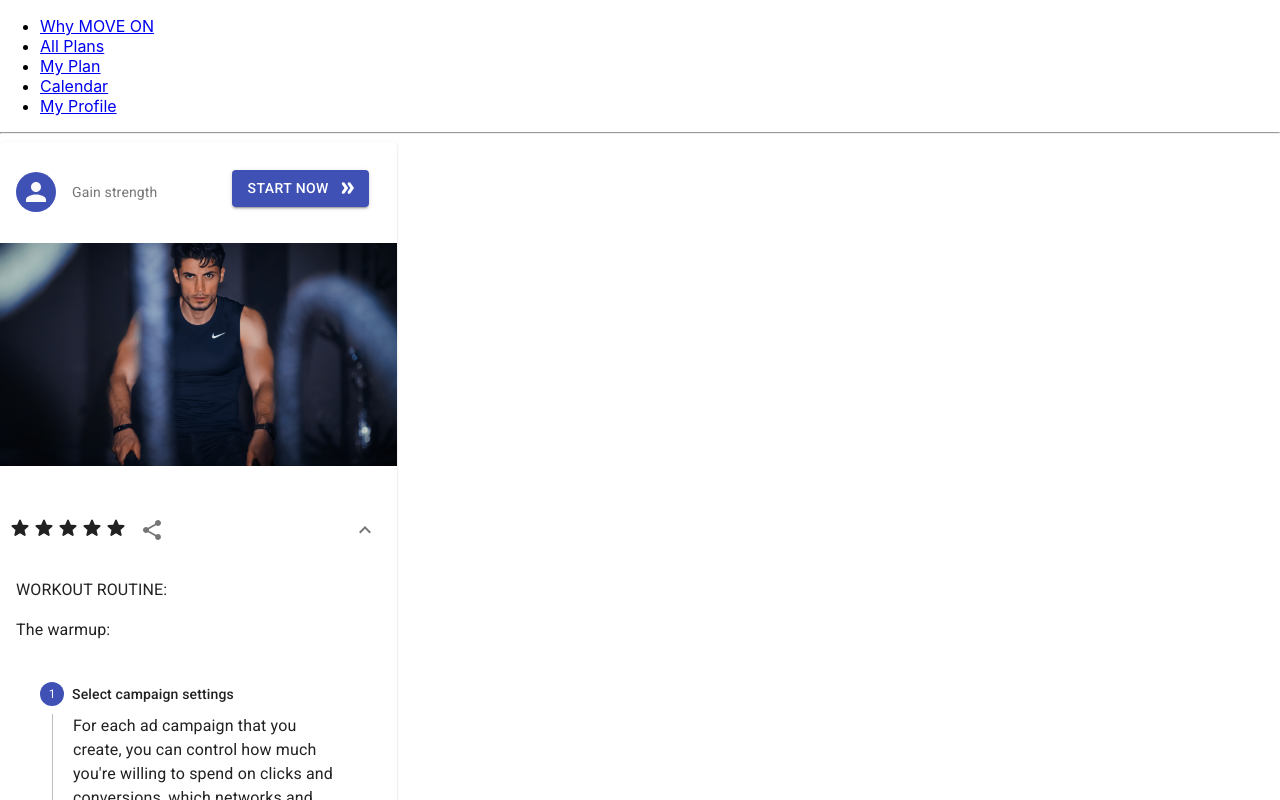
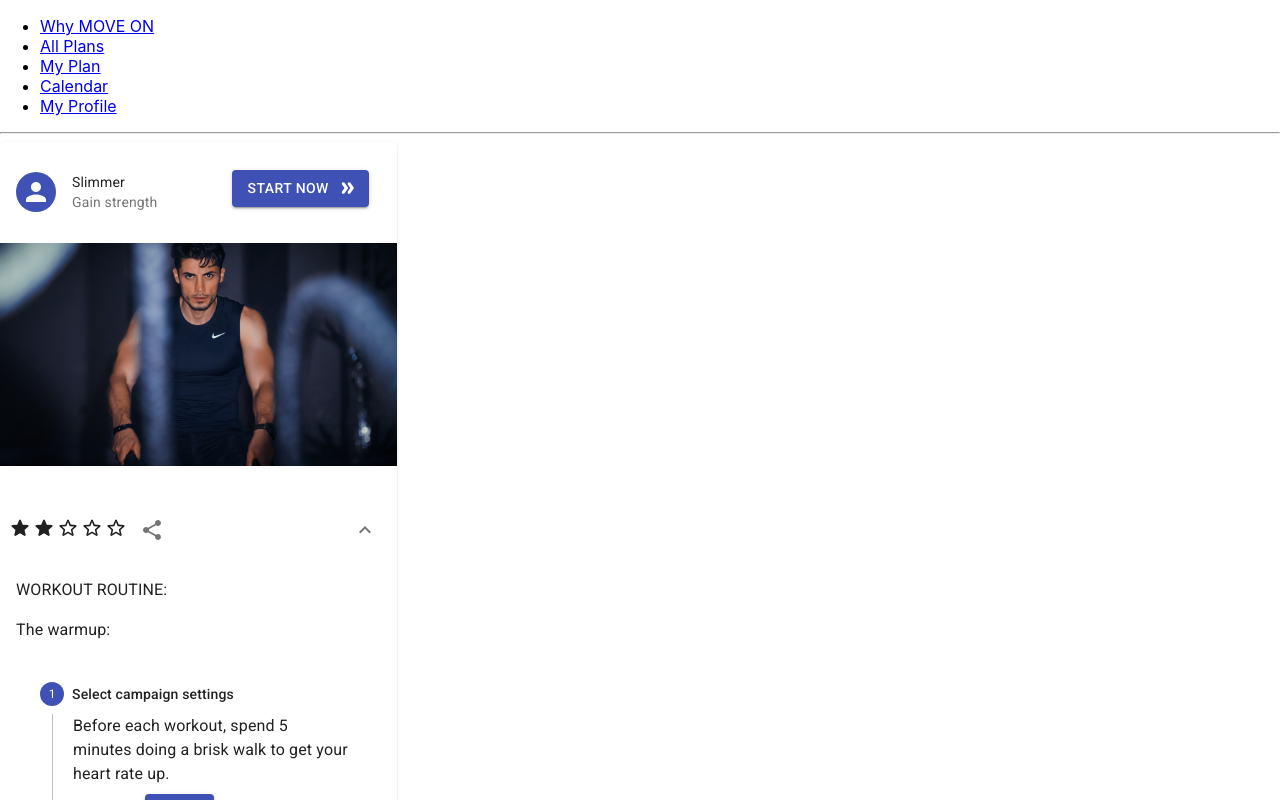
Before and after one commit to infoshareacademy/jfdz13-team2-app, a React (Create React App) app: page /all-plans in a window 1280 px wide. Both pictures are taken after a click on the button 364 px from the left and 529 px from the top of the page. Shown: the top 800 px of the page. Built offline with nearby package versions, Linux system fonts and the light colour scheme.

Commit message:
szybki commit ;)

```diff
--- a/src/App.js
+++ b/src/App.js
@@ -2,7 +2,7 @@ import React from "react";
 import "./App.css";
 import { BrowserRouter, Switch, Route } from "react-router-dom";
 import NavContainer from "./Components/Navigation/NavContainer";
-import AllPlans from "./Components/AllPlans/OneCard";
+import AllPlans from "./Components/AllPlans/AllPlans";
 import Calendar from "./Components/Calendar/Calendar";
 import MyPlan from "./Components/MyPlan/SlimmerTraining";
 import MyProfile from "./Components/MyProfile/MyProfile";
--- a/src/Components/AllPlans/AllPlans.js
+++ b/src/Components/AllPlans/AllPlans.js
@@ -1,12 +1,28 @@
 import React from "react";
 import TrainingPlans from "../../Data/TrainingPlans.js";
+import PlanCard from "./PlanCard";
 
 const AllPlans = () => {
+  console.log("TrainingPlans: ", TrainingPlans);
   return (
     <>
-      {AllPlansContainer.map(plans => (
-        <Card key={plans.id} className={classes.root} />
-      ))}
+      {TrainingPlans.map(plans => {
+        console.log("plans: ", plans);
+        return (
+          <PlanCard
+            id={plans.id}
+            avatar={plans.avatar}
+            title={plans.title}
+            goal={plans.goal}
+            rating={plans.rating}
+            content={plans.content}
+            step_1={plans.step_1}
+            step_2={plans.step_2}
+            step_3={plans.step_3}
+            key={plans.id}
+          />
+        );
+      })}
     </>
   );
 };
--- a/src/Components/AllPlans/OneCard.js
+++ b/src/Components/AllPlans/PlanCard.js
@@ -40,7 +40,7 @@ const useStyles = makeStyles(theme => ({
   }
 }));
 
-export default function AllPlansContainer({
+export default function PlanCard({
   id,
   avatar,
   title,
@@ -106,7 +106,7 @@ export default function AllPlansContainer({
         <CardContent>
           <Typography paragraph>WORKOUT ROUTINE:</Typography>
           <Typography paragraph>The warmup:</Typography>
-          <VStepper />
+          <VStepper step_1={step_1} step_2={step_2} step_3={step_3} />
         </CardContent>
       </Collapse>
     </Card>
--- a/src/Components/AllPlans/Rating.js
+++ b/src/Components/AllPlans/Rating.js
@@ -2,20 +2,18 @@ import React from "react";
 import StarBorderRoundedIcon from "@material-ui/icons/StarBorderRounded";
 import StarRoundedIcon from "@material-ui/icons/StarRounded";
 
-const Rating = star => {
+const Rating = props => {
+  console.log("props: ", props);
+
   return (
     <>
       <div className="star_allPlans">
         <div>
-          {star.rating >= 1 ? <StarBorderRoundedIcon /> : <StarRoundedIcon />}
-
-          {star.rating >= 2 ? <StarBorderRoundedIcon /> : <StarRoundedIcon />}
-
-          {star.rating >= 3 ? <StarBorderRoundedIcon /> : <StarRoundedIcon />}
-
-          {star.rating >= 4 ? <StarBorderRoundedIcon /> : <StarRoundedIcon />}
-
-          {star.rating >= 5 ? <StarBorderRoundedIcon /> : <StarRoundedIcon />}
+          {props.rating >= 5 ? <StarBorderRoundedIcon /> : <StarRoundedIcon />}
+          {props.rating >= 4 ? <StarBorderRoundedIcon /> : <StarRoundedIcon />}
+          {props.rating >= 3 ? <StarBorderRoundedIcon /> : <StarRoundedIcon />}
+          {props.rating >= 2 ? <StarBorderRoundedIcon /> : <StarRoundedIcon />}
+          {props.rating >= 1 ? <StarBorderRoundedIcon /> : <StarRoundedIcon />}
         </div>
       </div>
     </>
--- a/src/Components/AllPlans/VStepper.js
+++ b/src/Components/AllPlans/VStepper.js
@@ -28,25 +28,20 @@ function getSteps() {
   return ["Select campaign settings", "Create an ad group", "Create an ad"];
 }
 
-function getStepContent(step) {
-  switch (step) {
+function getStepContent(index, step_1, step_2, step_3) {
+  switch (index) {
     case 0:
-      return `For each ad campaign that you create, you can control how much
-              you're willing to spend on clicks and conversions, which networks
-              and geographical locations you want your ads to show on, and more.`;
+      return step_1;
     case 1:
-      return "An ad group contains one or more ads which target a shared set of keywords.";
+      return step_2;
     case 2:
-      return `Try out different ad text to see what brings in the most customers,
-              and learn how to enhance your ads using features like ad extensions.
-              If you run into any problems with your ads, find out how to tell if
-              they're running and how to resolve approval issues.`;
+      return step_3;
     default:
       return "Unknown step";
   }
 }
 
-export default function VStepper() {
+export default function VStepper({ step_1, step_2, step_3 }) {
   const classes = useStyles();
   const [activeStep, setActiveStep] = React.useState(0);
   const steps = getSteps();
@@ -70,7 +65,9 @@ export default function VStepper() {
           <Step key={label}>
             <StepLabel>{label}</StepLabel>
             <StepContent>
-              <Typography>{getStepContent(index)}</Typography>
+              <Typography>
+                {getStepContent(index, step_1, step_2, step_3)}
+              </Typography>
               <div className={classes.actionsContainer}>
                 <div>
                   <Button
```
